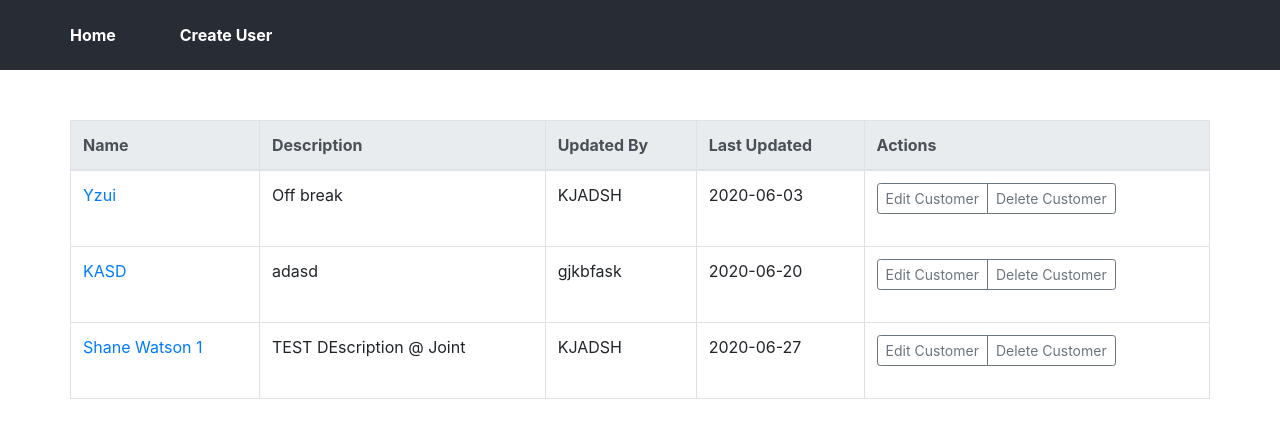
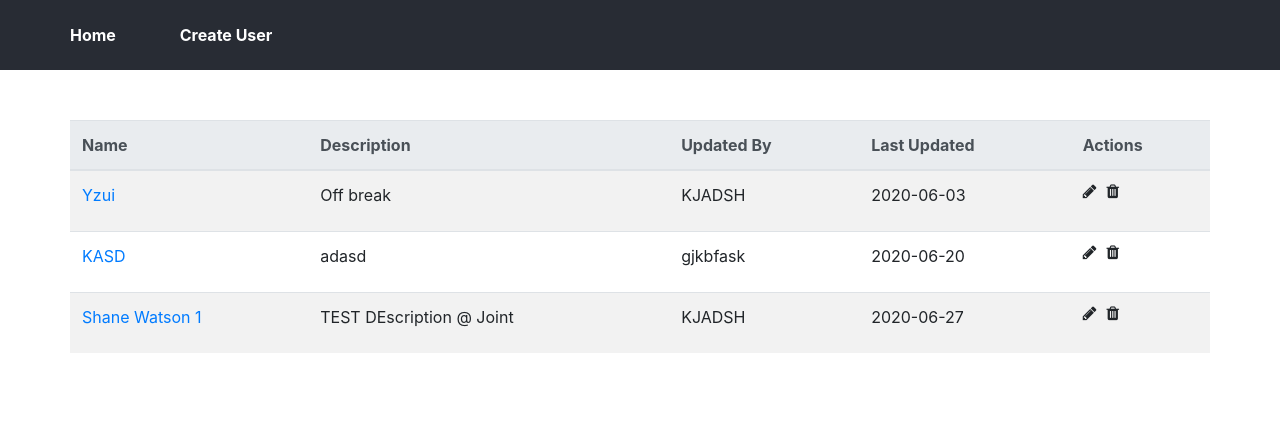
Before and after one commit to KshitijBisht/react-typescript-crud, a React (Create React App) app: page / in a window 1280 px wide. Shown: the top 438 px of the page. Built offline with nearby package versions, Linux system fonts and the light colour scheme; data requests are answered from the project's data file.

Commit message:
table changes

```diff
--- a/src/components/Home.tsx
+++ b/src/components/Home.tsx
@@ -1,6 +1,7 @@
 import * as React from 'react';
 import { Link, RouteComponentProps } from 'react-router-dom';
 import axios from 'axios';
+
 
 export default function Home(props:RouteComponentProps){
 
@@ -15,11 +16,15 @@ export default function Home(props:RouteComponentProps){
        }, [])
 
        const deleteCustomer = function(id: number) {
-        axios.delete(`http://localhost:5000/customers/${id}`).then(data => {
+            const answer = window.confirm('Do you really want to delete this entry ?')
+           if(answer){
+            axios.delete(`http://localhost:5000/customers/${id}`).then(data => {
             const index = customers.findIndex(customer => customer.id === id);
             customers.splice(index, 1);
             props.history.push('/');
         })
+           }
+
     }
         return (
             <div>
@@ -30,7 +35,7 @@ export default function Home(props:RouteComponentProps){
                 )}
                 <div className="container">
                     <div className="row">
-                        <table className="table table-bordered">
+                        <table className="table table-striped">
                             <thead className="thead-light">
                                 <tr>
                                     <th scope="col">Name</th>
@@ -51,8 +56,8 @@ export default function Home(props:RouteComponentProps){
                                         <td>
                                             <div className="d-flex justify-content-between align-items-center">
                                                 <div className="btn-group" style={{ marginBottom: "20px" }}>
-                                                <Link to={`edit/${customer.id}`} className="btn btn-sm btn-outline-secondary">Edit Customer </Link>
-                                                    <button className="btn btn-sm btn-outline-secondary" onClick={() => deleteCustomer(customer.id)}>Delete Customer</button>
+                                                <i className ="fa fa-pencil" style={{marginRight: "10px"}}><Link to={`edit/${customer.id}`}></Link></i>
+                                                    <i className="fa fa-trash" onClick={() => deleteCustomer(customer.id)} ></i>
                                                 </div>
                                             </div>
                                         </td>
```
